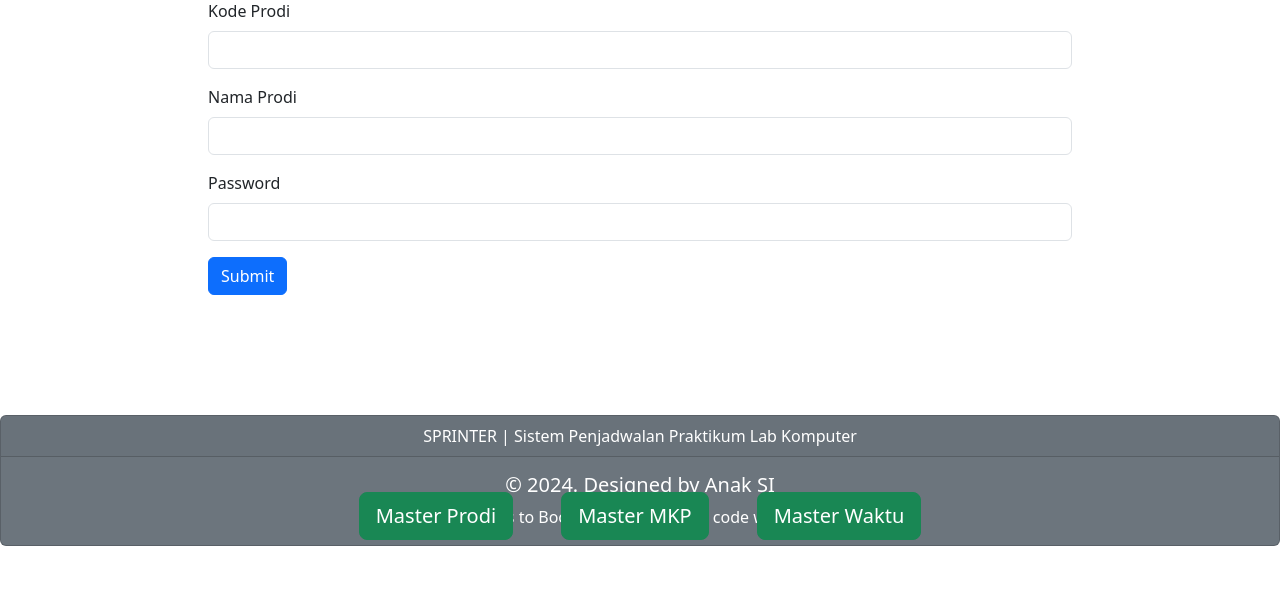
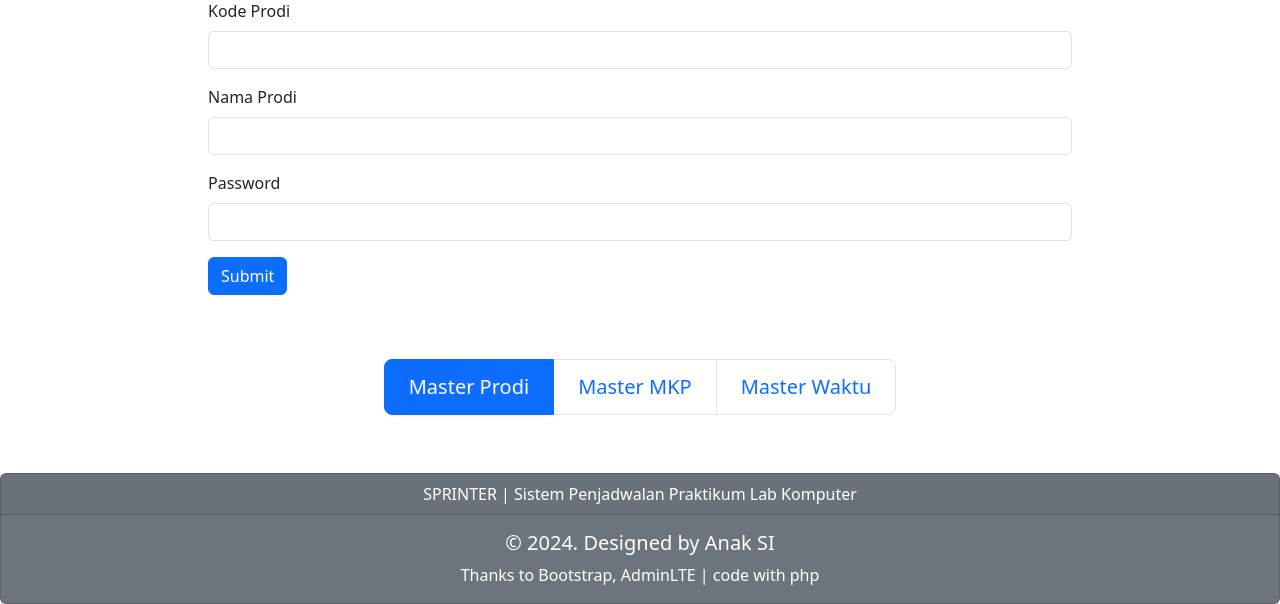
Before and after one commit to Achild29/SPRINTER, a PHP site: page /prodi.php in a window 1280 px wide. Shown: the part 196-800 px from the top of the page. Run offline with PHP 8.4, Linux system fonts and the light colour scheme; the visitor is signed in with stand-in values (Sample User, id 1).

Commit message:
Modify mkp.php & prodi.php add page navigation customize footer make it fixed-bottom

```diff
--- a/SPRINTER/prodi.php
+++ b/SPRINTER/prodi.php
@@ -85,29 +85,26 @@
     <!-- end of navbar  -->
 
     <!-- Banner -->
-        <div id="carouselExampleIndicators" class="carousel">
-
+        <!-- <div id="carouselExampleIndicators" class="carousel">
             <div class="carousel-inner">
                 <div class="carousel-item active">
-                <!--<img src="images/labkom1.jpeg" class="d-block w-100" alt="...">-->
+                <img src="images/labkom1.jpeg" class="d-block w-100" alt="...">
                 </div>
             </div>
-        </div>
+        </div> -->
     <!-- end of Banner -->
 
     <!-- Master Prodi -->
-            <div class="carousel-indicators gap-5 p-5">
+            <!-- <div class="carousel-indicators gap-5 p-5">
                 <a href="prodi.php#PRODI" class="btn btn-success btn-lg">Master Prodi</a>
                 <a href="mkp.php#MKP" class="btn btn-success btn-lg">Master MKP</a>
                 <a href="waktu.php#WAKTU" class="btn btn-success btn-lg">Master Waktu</a>
-            </div>
-
+            </div> -->
         <div class="container-fluid w-75 p-5">
-
             <div id="PRODI" class="">
                 <h5 class="card-header">Master PRODI</h5>
                 <div class="card-body">
-                <form action="Controller/prodi.php" method="post">
+                <form action="Controller/Prodi.php" method="post">
                     <div class="mb-3">
                         <label for="kode_prodi" class="form-label">Kode Prodi</label>
                         <input type="text" class="form-control" name="kode_prodi" id="kode_prodi" >
@@ -121,16 +118,35 @@
                         <input type="password" class="form-control" id="pass" name="pass" >
                     </div>
                     <input type="submit" value="Submit" class="btn btn-primary">
+                    <div class="mb-3">
+
+                    </div>
                 </form>
                 </div>
 
             </div>
         </div>
+    <!-- end of Master Prodi -->
+    <!-- <br><br><br> -->
 
-    <!-- end of Master Prodi -->
-    <br><br><br>
+    <!-- page navigation -->
+        <nav aria-label="page-nav">
+            <ul class="pagination pagination-lg justify-content-center">
+                <li class="page-item active" aria-current="page">
+                    <span class="page-link">Master Prodi</span>
+                </li>
+                <li class="page-item">
+                    <a class="page-link" href="mkp.php">Master MKP</a>
+                </li>
+                <li class="page-item">
+                    <a class="page-link" href="waktup=.php">Master Waktu</a>
+                </li>
+            </ul>
+        </nav>
+    <!-- end of page navigation -->
+
     <!-- Footer -->
-        <div class="card text-bg-secondary text-center ">
+        <div class="card text-bg-secondary text-center fixed-bottom">
             <div class="card-header">
                 SPRINTER | Sistem Penjadwalan Praktikum Lab Komputer
             </div>
```
Also changed, not shown: SPRINTER/mkp.php (+24 -8 lines). Lines whose indentation alone changed are shown as unchanged.
